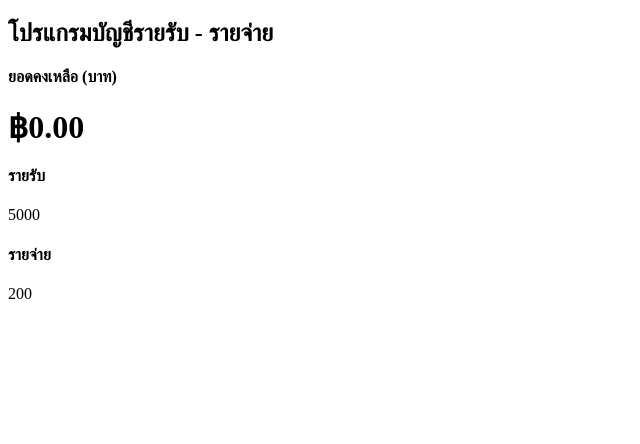
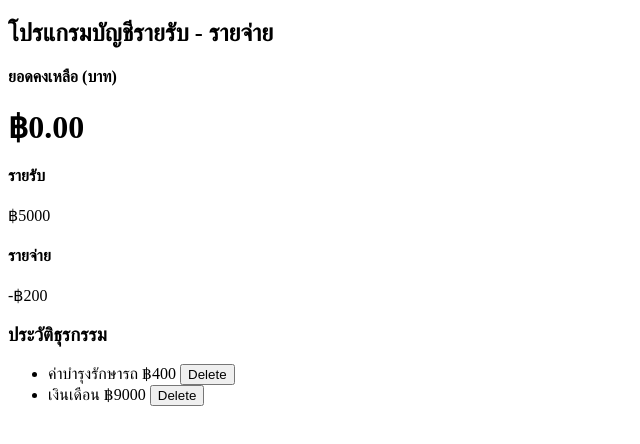
Before and after one commit to xNewz/js-income-expense, a plain HTML site: page index.html in a window 1280 px wide. Shown: the whole page, without its empty margins (0-640 px from the left). Drawn offline with Linux system fonts and the light colour scheme.

Commit message:
add: history container

```diff
--- a/index.html
+++ b/index.html
@@ -16,13 +16,22 @@
         <div class="income-expense-container">
             <div>
                 <h4>รายรับ</h4>
-                <p id="money-plus" class="money plus">5000</p>
+                <p id="money-plus" class="money plus">฿5000</p>
             </div>
             <div>
                 <h4>รายจ่าย</h4>
-                <p id="money-minus" class="money minus">200</p>
+                <p id="money-minus" class="money minus">-฿200</p>
             </div>
         </div>
+        <h3>ประวัติธุรกรรม</h3>
+        <ul id="list" class="list">
+            <li class="minus">ค่าบำรุงรักษารถ <span>฿400</span>
+                <button class="delete-btn">Delete</button>
+            </li>
+            <li class="minus">เงินเดือน <span>฿9000</span>
+                <button class="delete-btn">Delete</button>
+            </li>
+        </ul>
     </div>
 </body>
 </html>
```
